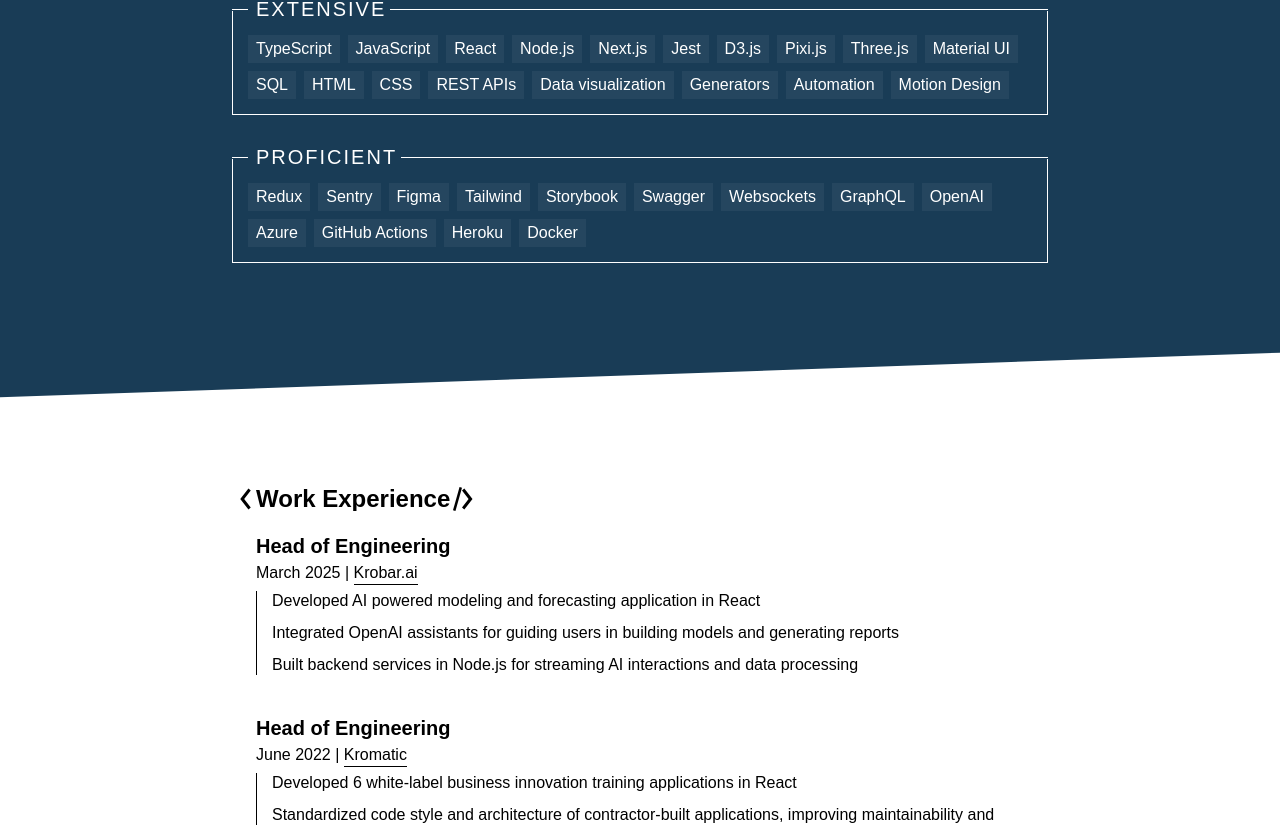
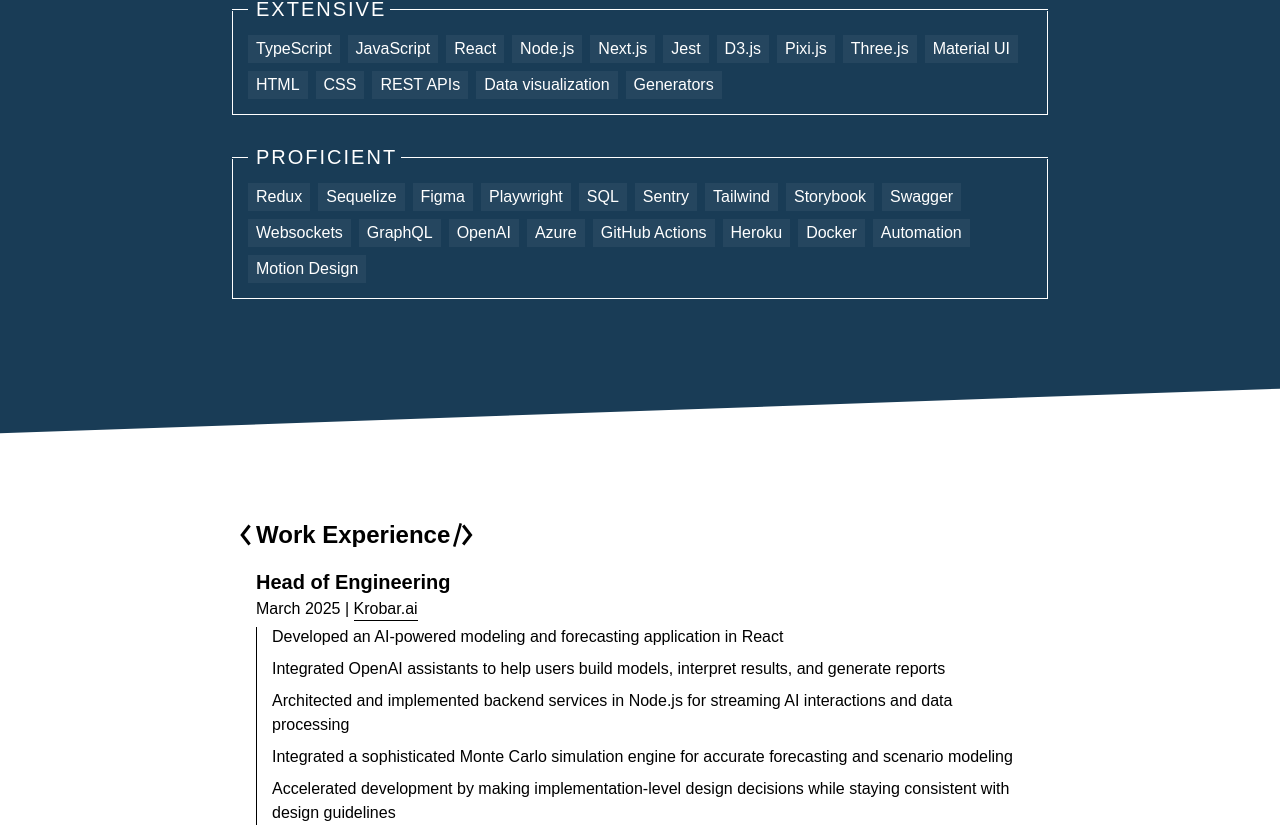
Before and after one commit to Emroni/website, a Next.js app: page / in a window 1280 px wide. Shown: the part 835-1660 px from the top of the page. Built offline with nearby package versions, Linux system fonts and the light colour scheme.

Commit message:
Update content

```diff
--- a/src/sections/Experience/index.tsx
+++ b/src/sections/Experience/index.tsx
@@ -12,9 +12,12 @@
                     company="Krobar.ai"
                     link="https://krobar.ai/"
                     items={[
-                        'Developed AI powered modeling and forecasting application in React',
-                        'Integrated OpenAI assistants for guiding users in building models and generating reports',
-                        'Built backend services in Node.js for streaming AI interactions and data processing',
+                        'Developed an AI-powered modeling and forecasting application in React',
+                        'Integrated OpenAI assistants to help users build models, interpret results, and generate reports',
+                        'Architected and implemented backend services in Node.js for streaming AI interactions and data processing',
+                        'Integrated a sophisticated Monte Carlo simulation engine for accurate forecasting and scenario modeling',
+                        'Accelerated development by making implementation-level design decisions while staying consistent with design guidelines',
+                        'Collaborated closely with design, product, and client teams to align technical solutions with business needs',
                     ]}
                 />
                 <ExperienceBlock
@@ -23,11 +26,13 @@
                     company="Kromatic"
                     link="https://kromatic.com/"
                     items={[
-                        'Developed 6 white-label business innovation training applications in React',
+                        'Developed 6 interactive white-label business innovation training applications in React',
+                        'Led contracted development team for building enterprise-level learning management system',
                         'Standardized code style and architecture of contractor-built applications, improving maintainability and consistency across projects',
-                        'Packaged application deliverables in Docker for Heroku and client on-prem deployments',
-                        'Led contracted development team for building enterprise-level learning management system',
-                        'Implemented Playwright automated tests, covering complex role based access control',
+                        'Architected content management system where database content could be extended and customized while preserving the original data',
+                        'Developed Monte Carlo simulation scripts to calculate scenario-based predictions',
+                        'Packaged application deliverables in Docker, supporting both Heroku and complex client-specific on-premises deployments',
+                        'Implemented Playwright automated end-to-end tests, covering role based access control',
                     ]}
                 />
                 <ExperienceBlock
--- a/src/sections/Knowledge/index.tsx
+++ b/src/sections/Knowledge/index.tsx
@@ -8,11 +8,11 @@
             <Transition component={Container} fade={false} stall={0.1}>
                 <KnowledgeBlock
                     title="Extensive"
-                    items="TypeScript,JavaScript,React,Node.js,Next.js,Jest,D3.js,Pixi.js,Three.js,Material UI,SQL,HTML,CSS,REST APIs,Data visualization,Generators,Automation,Motion Design"
+                    items="TypeScript,JavaScript,React,Node.js,Next.js,Jest,D3.js,Pixi.js,Three.js,Material UI,HTML,CSS,REST APIs,Data visualization,Generators"
                 />
                 <KnowledgeBlock
                     title="Proficient"
-                    items="Redux,Sentry,Figma,Tailwind,Storybook,Swagger,Websockets,GraphQL,OpenAI,Azure,GitHub Actions,Heroku,Docker"
+                    items="Redux,Sequelize,Figma,Playwright,SQL,Sentry,Tailwind,Storybook,Swagger,Websockets,GraphQL,OpenAI,Azure,GitHub Actions,Heroku,Docker,Automation,Motion Design"
                 />
             </Transition>
             <ResumeLink />
```
